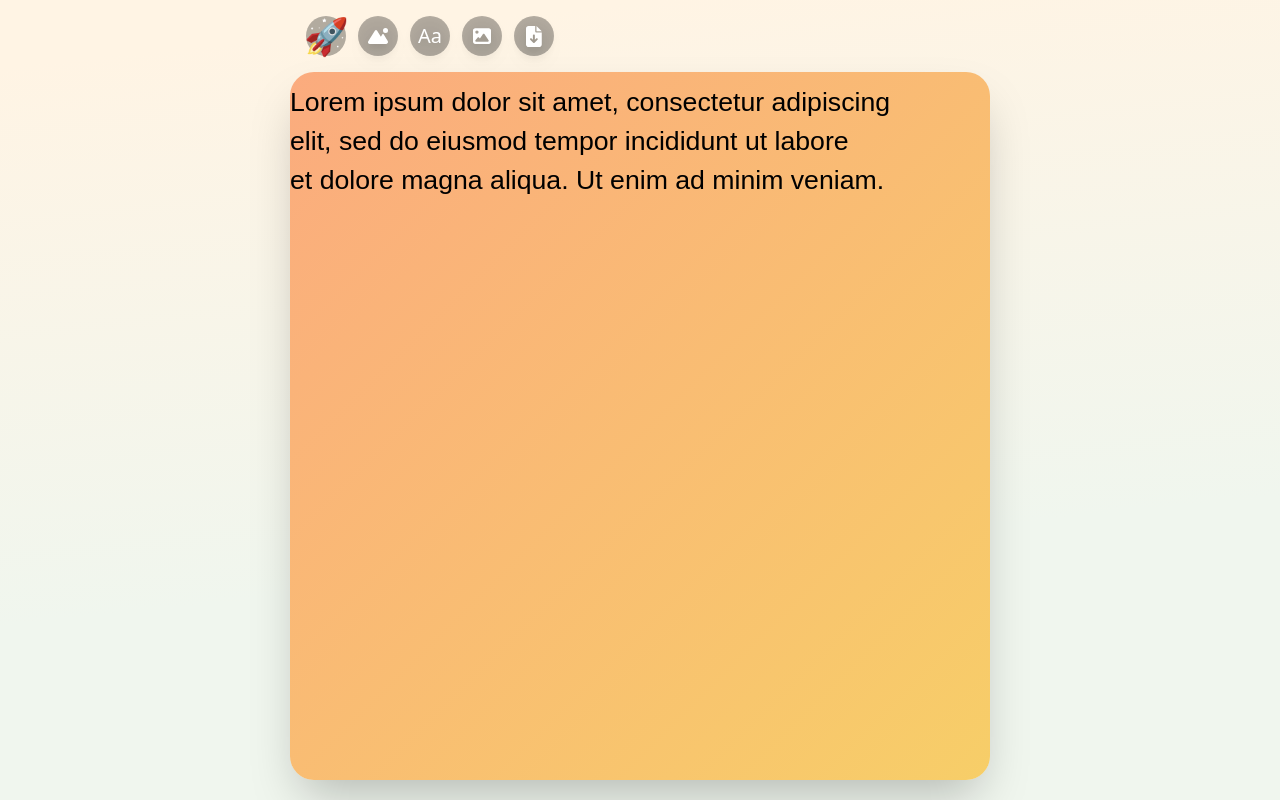
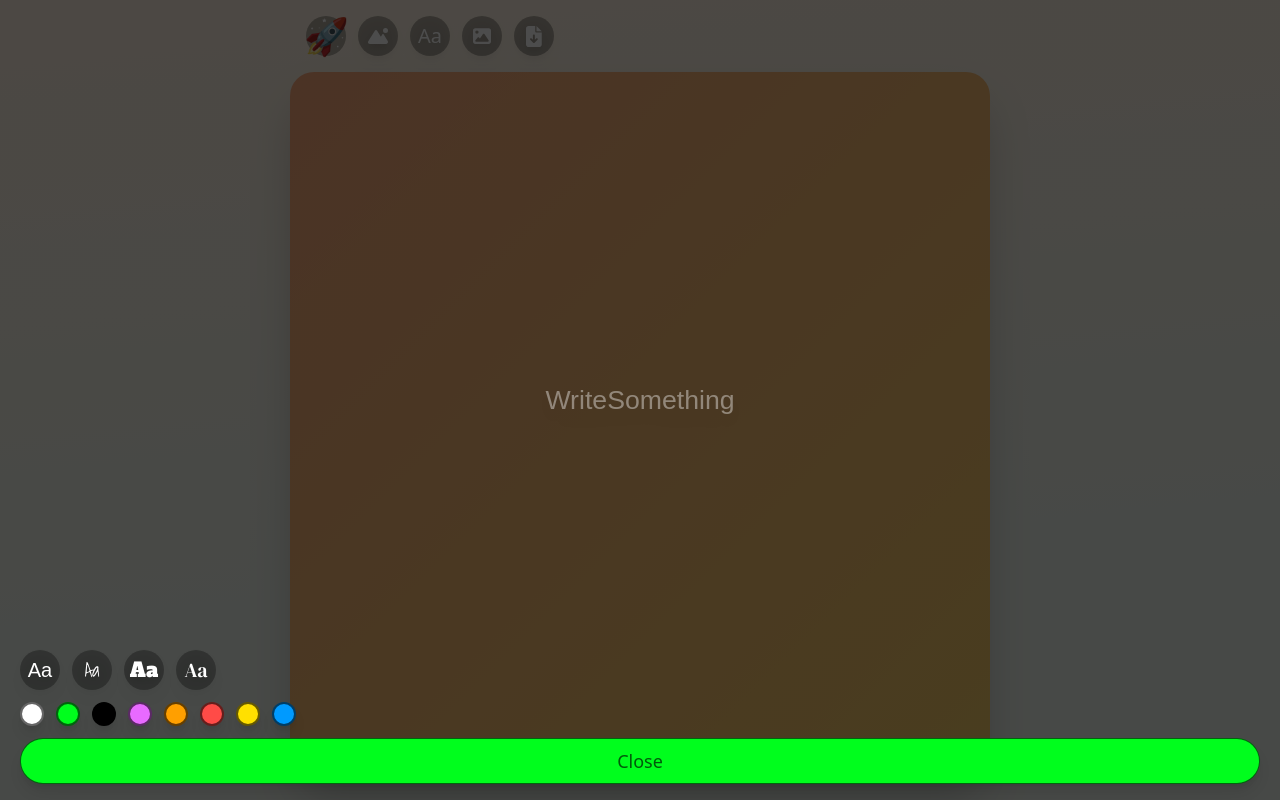
Before and after one commit to kiorq/roc8, a React (Vite) app: page / in a window 1280 px wide. Both pictures are taken after a click on the button "Aa". Built offline with nearby package versions, Linux system fonts and the light colour scheme.

Commit message:
can add custom text (content, font and color)

```diff
--- a/src/App.tsx
+++ b/src/App.tsx
@@ -3,11 +3,13 @@ import Canvas from "./canvas/components/Canvas";
 import "./index.css";
 import Toolbar from "./canvas/components/Toolbar";
 import useCanvas from "./canvas/hooks";
+import TextEditor from "./components/TextEditor";
 
 function App() {
   const containerRef = useRef<HTMLDivElement>(null);
   const [containerWidth, setContainerWidth] = useState(0);
   const [containerHeight, setContainerHeight] = useState(0);
+  const [showTextEditor, setShowTextEditor] = useState(false);
 
   const handleResize = useCallback(() => {
     setContainerWidth(containerRef?.current?.clientWidth || 0);
@@ -24,7 +26,7 @@ function App() {
   const {
     canvasRef,
     onBackgroundChange,
-    onAddText,
+    onAddElement,
     onDownload,
     onCanvasClick,
     onCanvasDragStart,
@@ -37,9 +39,16 @@ function App() {
 
   return (
     <div className="w-screen h-[100dvh] max-w-[700px] mx-auto flex flex-col">
+      {showTextEditor && (
+        <TextEditor
+          canvasRef={canvasRef}
+          onAddElement={onAddElement}
+          onClose={() => setShowTextEditor(false)}
+        />
+      )}
       <Toolbar
         onBackgroundChange={onBackgroundChange}
-        onAddText={onAddText}
+        onAddText={() => setShowTextEditor(true)}
         onDownload={onDownload}
       />
       <div
--- a/src/canvas/components/Canvas.tsx
+++ b/src/canvas/components/Canvas.tsx
@@ -7,7 +7,7 @@ interface Props {
   onClick: React.MouseEventHandler<HTMLCanvasElement>;
   onDragStart: (pos: Position) => void;
   onDragMove: (pos: Position) => void;
-  onDragEnd: (pos: Position) => void;
+  onDragEnd: () => void;
 }
 
 const Canvas = (props: Props) => {
@@ -27,10 +27,8 @@ const Canvas = (props: Props) => {
   };
   const onTouchEnd = (event: React.TouchEvent<HTMLCanvasElement>) => {
     event.stopPropagation();
-    props.onDragEnd({
-      x: event.touches[0].clientX,
-      y: event.touches[0].clientY,
-    });
+
+    props.onDragEnd();
   };
 
   const onMouseDown = (event: React.MouseEvent<HTMLCanvasElement>) => {
@@ -49,10 +47,7 @@ const Canvas = (props: Props) => {
   };
   const onMouseUp = (event: React.MouseEvent<HTMLCanvasElement>) => {
     event.stopPropagation();
-    props.onDragEnd({
-      x: event.clientX,
-      y: event.clientY,
-    });
+    props.onDragEnd();
   };
 
   return (
--- a/src/canvas/components/Toolbar.tsx
+++ b/src/canvas/components/Toolbar.tsx
@@ -1,22 +1,10 @@
+import Button from "../../components/Button";
+
 interface Props {
   onBackgroundChange: () => void;
   onAddText: () => void;
   onDownload: () => void;
 }
-
-interface ToolbarBtnProps {
-  onClick: React.MouseEventHandler<HTMLButtonElement>;
-  content: string | React.ReactNode;
-}
-
-const ToolbarBtn = (props: ToolbarBtnProps) => (
-  <button
-    onClick={props.onClick}
-    className="rounded-full aspect-square w-10 pointer-events-auto flex items-center justify-center text-xl text-white drop-shadow-lg bg-black/30"
-  >
-    {props.content}
-  </button>
-);
 
 const Toolbar = (props: Props) => {
   return (
@@ -24,7 +12,7 @@ const Toolbar = (props: Props) => {
       <div className="rounded-full aspect-square w-10 pointer-events-auto flex items-center justify-center text-4xl bg-black/30">
         🚀
       </div>
-      <ToolbarBtn
+      <Button
         onClick={props.onBackgroundChange}
         content={
           <svg
@@ -40,8 +28,8 @@ const Toolbar = (props: Props) => {
           </svg>
         }
       />
-      <ToolbarBtn onClick={props.onAddText} content="Aa" />
-      <ToolbarBtn
+      <Button onClick={props.onAddText} content="Aa" />
+      <Button
         onClick={() => {}}
         content={
           <svg
@@ -57,7 +45,7 @@ const Toolbar = (props: Props) => {
           </svg>
         }
       />
-      <ToolbarBtn
+      <Button
         onClick={props.onDownload}
         content={
           <svg
--- a/src/canvas/hooks.ts
+++ b/src/canvas/hooks.ts
@@ -1,7 +1,6 @@
 import { MouseEvent, useCallback, useEffect, useRef, useState } from "react";
 import { DrawableBackground, DrawableElement } from "../elements";
 import { drawElements } from "../drawers/engine";
-import { makeDrawableText } from "../drawers/text";
 import {
   ALLOWED_BACKGROUND_STYLES,
   makeDrawableBackground,
@@ -62,24 +61,8 @@ const useCanvas = (props: { width: number; height: number }) => {
     );
   }, [bgElement.attrs.style]);
 
-  /**
-   * adds a text to canvas
-   * TODO: it since now we have makeDrawableX functions, this can be more generic
-   * like onAddElement instead, giving the toolbar and other ui component more
-   * control on what it can add and simplifying the hook, but we are still developing here!
-   */
-  const onAddText = () => {
-    setElements((elements) => [
-      ...elements,
-      makeDrawableText(canvasRef.current!, {
-        value:
-          "Lorem ipsum dolor sit amet, consectetur adipiscing elit, sed do eiusmod tempor incididunt ut labore et dolore magna aliqua. Ut enim ad minim veniam.",
-        fontFamily: "Arial",
-        fontSize: 20,
-        align: "left",
-        color: "black",
-      }),
-    ]);
+  const onAddElement = (element: DrawableElement) => {
+    setElements((elements) => [...elements, element]);
   };
 
   const onDownload = () => {
@@ -162,7 +145,7 @@ const useCanvas = (props: { width: number; height: number }) => {
   return {
     canvasRef,
     onBackgroundChange,
-    onAddText,
+    onAddElement,
     onDownload,
     onCanvasClick,
     onCanvasDragStart,
--- /dev/null
+++ b/src/components/Button.tsx
@@ -0,0 +1,15 @@
+interface ButtonProps {
+  onClick: React.MouseEventHandler<HTMLButtonElement>;
+  content: string | React.ReactNode;
+}
+
+const Button = (props: ButtonProps) => (
+  <button
+    onClick={props.onClick}
+    className="rounded-full aspect-square w-10 pointer-events-auto flex items-center justify-center text-xl text-white drop-shadow-lg bg-black/30"
+  >
+    {props.content}
+  </button>
+);
+
+export default Button;
--- /dev/null
+++ b/src/components/TextEditor.tsx
@@ -0,0 +1,101 @@
+import { useCallback, useState } from "react";
+import Button from "./Button";
+import { DrawableElement } from "../elements";
+import { makeDrawableText } from "../drawers/text";
+
+const AVAILABLE_FONTS = [
+  "Arial",
+  "'Shadows Into Light', cursive",
+  "'Alfa Slab One', serif",
+  "'DM Serif Display'",
+];
+
+const AVAILABLE_COLORS = [
+  "#FFFFFF",
+  "#00FE1D",
+  "#000000",
+  "#E86AFF",
+  "#FF9F00",
+  "#FF4B47",
+  "#FFE000",
+  "#009AFF",
+];
+
+interface TextEditorProps {
+  canvasRef: React.RefObject<HTMLCanvasElement>;
+  onAddElement: (element: DrawableElement) => void;
+  onClose: () => void;
+}
+
+const TextEditor = ({ canvasRef, onAddElement, onClose }: TextEditorProps) => {
+  const [fontSize, setFontSize] = useState(20);
+  const [fontFamily, setFontFamily] = useState(AVAILABLE_FONTS[0]);
+  const [color, setColor] = useState(AVAILABLE_COLORS[0]);
+  const [content, setContent] = useState("");
+  const closeOnly = content.trim() == "";
+
+  const onClick = useCallback(() => {
+    if (content.trim() == "") {
+      return;
+    }
+    if (canvasRef.current) {
+      onAddElement(
+        makeDrawableText(
+          canvasRef.current,
+          {
+            value: content,
+            fontFamily: fontFamily,
+            fontSize: fontSize,
+            align: "left",
+            color,
+          },
+          true
+        )
+      );
+      onClose();
+    }
+  }, [canvasRef, onAddElement, onClose, fontFamily, fontSize, content, color]);
+
+  return (
+    <div className="absolute left-0 top-0 z-50 w-[100dvw] h-[100dvh] max-h-full bg-black/70">
+      <div
+        contentEditable={true}
+        className={`w-full h-full flex items-center justify-center drop-shadow-xl outline-none px-5 empty:caret-transparent empty:!text-white/40 empty:before:content-['WriteSomething']`}
+        autoFocus={true}
+        style={{ fontSize: `${fontSize}pt`, fontFamily, color }}
+        onInput={(e) => setContent(e.target.textContent)}
+      ></div>
+      <div className="absolute bottom-0 left-0 w-full flex flex-col gap-3 py-4 px-5">
+        <div className="w-full flex flex-row gap-3">
+          {AVAILABLE_FONTS.map((fontFamily, i) => (
+            <Button
+              key={`font-selection-${i}`}
+              content={<span style={{ fontFamily }}>Aa</span>}
+              onClick={() => setFontFamily(fontFamily)}
+            />
+          ))}
+        </div>
+        <div className="w-full flex flex-row gap-3">
+          {AVAILABLE_COLORS.map((color, i) => (
+            <button
+              key={`color-selection-${i}`}
+              className=" aspect-square w-6 rounded-full shadow-lg border-2 border-black/60"
+              style={{ backgroundColor: color }}
+              onClick={() => setColor(color)}
+            ></button>
+          ))}
+        </div>
+        <div className="w-full flex flex-row gap-3">
+          <button
+            className="w-full rounded-full py-2 shadow-lg border border-black/60 text-black/65 bg-[#00FE1D] font-medium text-lg"
+            onClick={onClick}
+          >
+            {closeOnly ? "Close" : "Done"}
+          </button>
+        </div>
+      </div>
+    </div>
+  );
+};
+
+export default TextEditor;
--- a/src/drawers/text.ts
+++ b/src/drawers/text.ts
@@ -13,7 +13,8 @@ const LINE_SPACING = 15;
  */
 export const makeDrawableText = (
   canvas: HTMLCanvasElement,
-  elementAttrs: DrawableText["attrs"]
+  elementAttrs: DrawableText["attrs"],
+  drawAtCenter: bool
 ): DrawableText => {
   const context = canvas.getContext("2d")!;
   const maxWidth = canvas.width - TEXT_MAX_WIDTH_SAFETY_MARGIN;
@@ -39,14 +40,14 @@ export const makeDrawableText = (
 
     // Check if the line is longer than the max length
     if (context.measureText(currentLine).width > maxWidth) {
-      // Keep track of the largest line
-      if (metrics.width > linesWidth) {
-        linesWidth = metrics.width;
-      }
-
       // Add as a line and reset
       lines.push(currentLine);
       currentLine = "";
+    }
+
+    // Keep track of the largest line
+    if (metrics.width > linesWidth) {
+      linesWidth = metrics.width;
     }
   }
 
@@ -59,12 +60,22 @@ export const makeDrawableText = (
   // Determine width and height
   const height = lines.length * lineHeightWithSpacing;
 
+  let startingX = 0;
+  let startingY = 0;
+
+  if (drawAtCenter) {
+    startingX = canvas.width / 2 - linesWidth / 2;
+    startingY = canvas.height / 2 - height / 2;
+  }
+
+  console.log("linesWidth", linesWidth);
+
   return {
     type: "text",
     attrs: {
       ...elementAttrs,
     },
-    pos: { x: 0, y: 0 },
+    pos: { x: startingX, y: startingY },
     layout: {
       text: {
         lines,
--- a/src/index.css
+++ b/src/index.css
@@ -1,3 +1,5 @@
+@import url("https://fonts.googleapis.com/css2?family=Alfa+Slab+One&family=Amatic+SC&family=DM+Serif+Display&family=Shadows+Into+Light&display=swap");
+
 @tailwind base;
 @tailwind components;
 @tailwind utilities;
```
